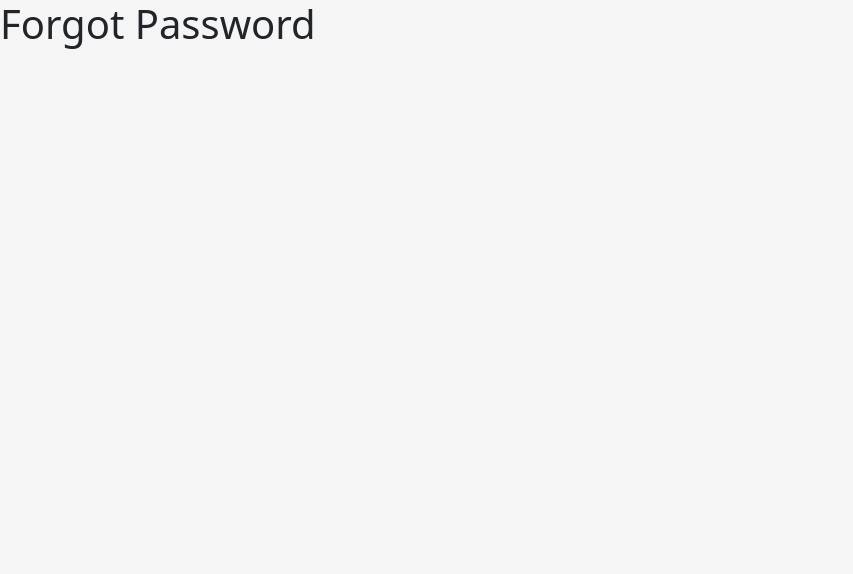
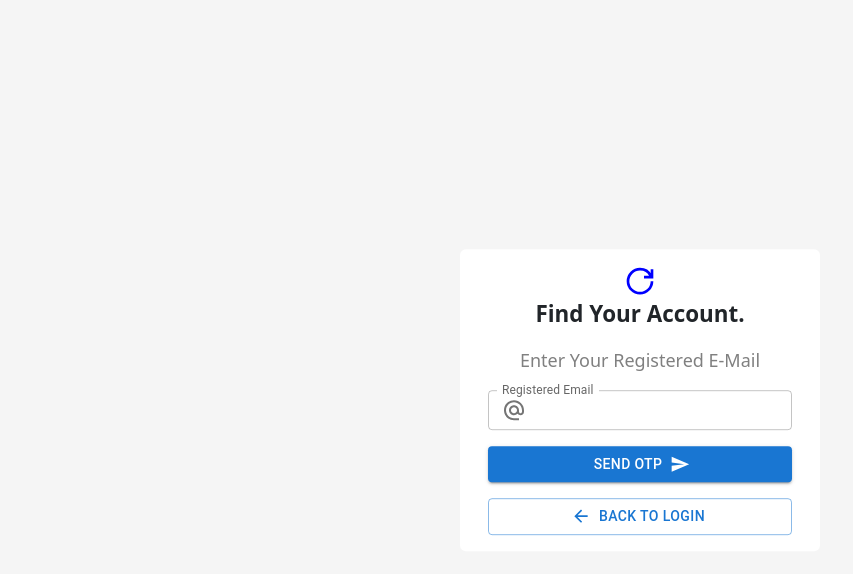
Before and after one commit to SatinderSinghSall/authentication-system-frontend, a React (Create React App) app: page /password/forgot in a window 1280 px wide. Shown: the top 574 px of the page, without its empty margins (0-853 px from the left). Built offline with nearby package versions, Linux system fonts and the light colour scheme.

Commit message:
feat: implement forgot password screen with Formik, Yup validation, email input adornment, and login navigation

```diff
--- a/src/components/ForgotPassword.jsx
+++ b/src/components/ForgotPassword.jsx
@@ -1,9 +1,98 @@
 import React from "react";
+import { TextField, Button, InputAdornment } from "@mui/material";
+import { Form, Formik } from "formik";
+import * as Yup from "yup";
+import { GrPowerReset } from "react-icons/gr";
+import SendIcon from "@mui/icons-material/Send";
+import { useNavigate } from "react-router-dom";
+import AlternateEmailIcon from "@mui/icons-material/AlternateEmail";
+import { ArrowBack } from "@mui/icons-material";
 
 function ForgotPassword() {
+  const navigate = useNavigate();
+
+  const initialState = {
+    email: "",
+  };
+
+  const validationSchema = Yup.object({
+    email: Yup.string()
+      .email("Invalid E-mail entered. Try again with valid e-mail.")
+      .required("E-mail is required."),
+  });
+
+  const submitHandler = (values) => {
+    console.log(values);
+  };
+
   return (
-    <div>
-      <h1>Forgot Password</h1>
+    <div className="auth-card">
+      <Formik
+        initialValues={initialState}
+        onSubmit={submitHandler}
+        validationSchema={validationSchema}
+      >
+        {({ handleBlur, handleChange, touched, values, errors }) => (
+          <Form>
+            <div className="container-fluid">
+              <div className="row g-3">
+                <div className="col-12 auth-header">
+                  <GrPowerReset />
+                  <p>Find Your Account.</p>
+                  <span>Enter Your Registered E-Mail</span>
+                </div>
+
+                <div className="col-12">
+                  <TextField
+                    name="email"
+                    value={values.email}
+                    onChange={handleChange}
+                    onBlur={handleBlur}
+                    error={touched.email && Boolean(errors.email)}
+                    helperText={touched.email && errors.email}
+                    label="Registered Email"
+                    fullWidth
+                    size="small"
+                    slotProps={{
+                      input: {
+                        startAdornment: (
+                          <InputAdornment position="start">
+                            <AlternateEmailIcon color="action" />
+                          </InputAdornment>
+                        ),
+                      },
+                    }}
+                  />
+                </div>
+
+                <div className="cols-12">
+                  <Button
+                    variant="contained"
+                    fullWidth
+                    type="submit"
+                    endIcon={<SendIcon />}
+                  >
+                    Send OTP
+                  </Button>
+                </div>
+
+                <div className="cols-12">
+                  <Button
+                    variant="outlined"
+                    fullWidth
+                    startIcon={<ArrowBack />}
+                    onClick={() => {
+                      navigate("/login");
+                    }}
+                  >
+                    Back to Login
+                  </Button>
+                </div>
+              </div>
+            </div>
+          </Form>
+        )}
+      </Formik>
     </div>
   );
 }
```
